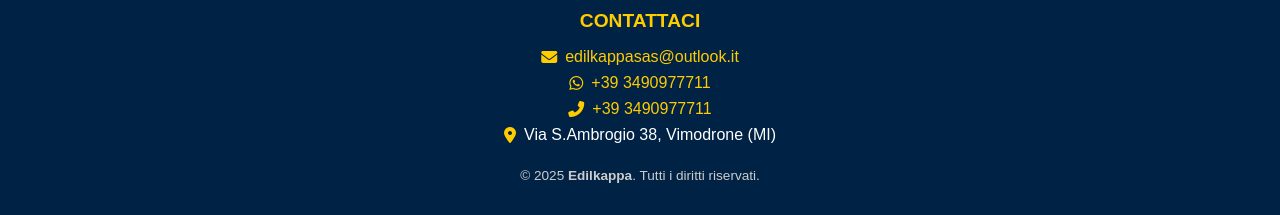
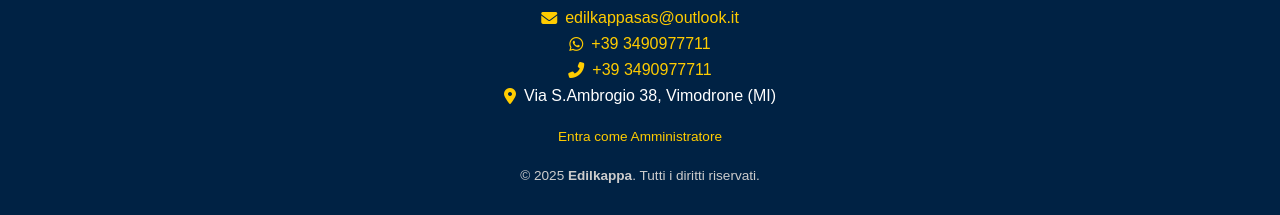
Before and after one commit to christianstano/edilkappa, a plain HTML site: page index.html in a window 1280 px wide. Shown: the part 585-800 px from the top of the page. Drawn offline with nearby package versions, Linux system fonts and the light colour scheme.

Commit message:
Update index.html (added admin login button on the main page)

```diff
--- a/index.html
+++ b/index.html
@@ -206,6 +206,7 @@
           <i class="fas fa-map-marker-alt"></i> Via S.Ambrogio 38, Vimodrone (MI)
         </p>
       </div>
+      <div class="footer-bottom"> <a href="admin.html" target="_blank">Entra come Amministratore</a> </div>
       <div class="footer-bottom"> &copy; 2025 <strong>Edilkappa</strong>. Tutti i diritti riservati. </div>
     </footer>
     <script src="script.js"></script>
```
